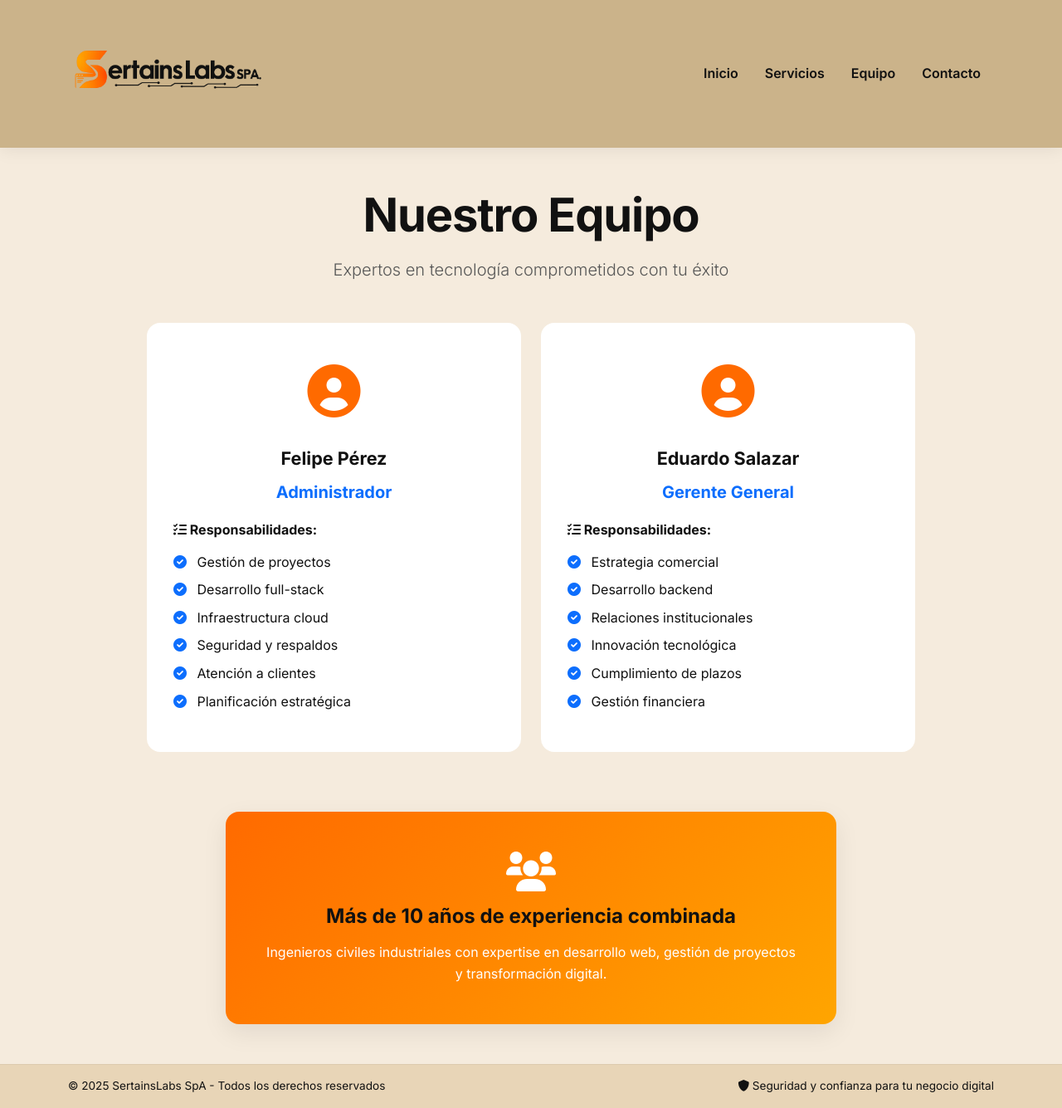
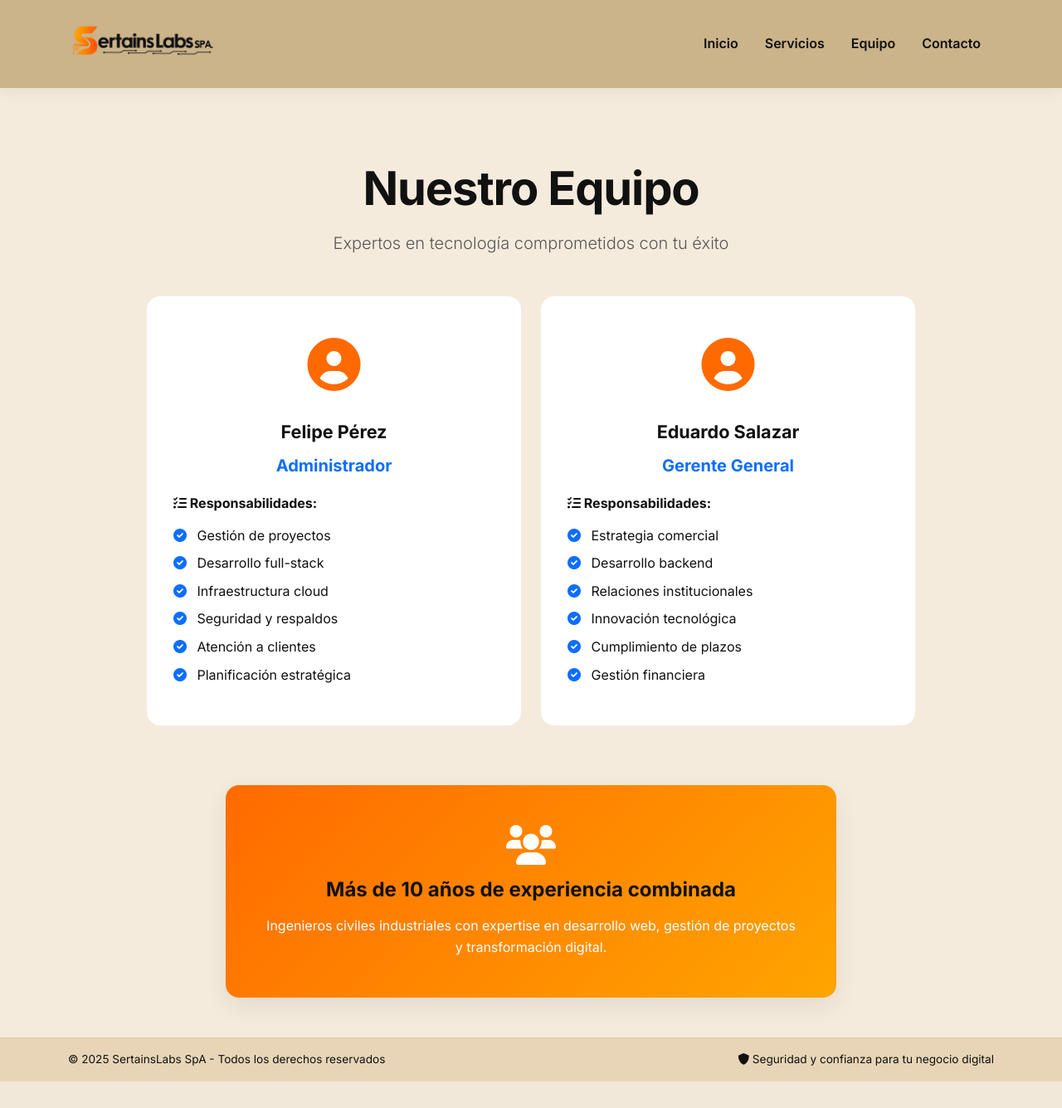
Before and after one commit to Eduardo3090/SertainsLabs-pageweb, a Flask app: page /equipo in a window 1280 px wide. Shown: the whole page at 83% size. After the commit the page ends 1303 px from the top, so only its background shows below. Run offline with Flask 3, Linux system fonts and the light colour scheme.

Commit message:
Update base.html

```diff
--- a/templates/base.html
+++ b/templates/base.html
@@ -19,14 +19,55 @@
 
     <!-- Estilos personalizados -->
     <link rel="stylesheet" href="{{ url_for('static', filename='css/style.css') }}">
+
+    <style>
+        /* Solución: logo sin afectar altura de navbar */
+        .navbar {
+            background-color: #E8D5B7;
+            padding: 8px 0;
+            min-height: 60px;
+        }
+
+        .navbar-brand {
+            position: relative;
+            top: -20px;
+            margin-bottom: -40px;
+        }
+
+        .navbar-brand img {
+            height: 120px;
+            width: auto;
+            display: block;
+        }
+
+        /* Ajuste para móviles */
+        @media (max-width: 768px) {
+            .navbar-brand {
+                top: -10px;
+                margin-bottom: -30px;
+            }
+            .navbar-brand img {
+                height: 80px;
+            }
+        }
+
+        /* Ajuste para que el contenido no quede debajo del logo */
+        body {
+            padding-top: 0;
+        }
+
+        main {
+            min-height: calc(100vh - 140px);
+        }
+    </style>
 </head>
 <body>
 
-    <!-- Navbar con logo2 mucho más grande -->
-    <nav class="navbar navbar-expand-lg sticky-top" style="background-color: #E8D5B7; padding: 4px 0;">
-        <div class="container">
+    <!-- Navbar con logo flotante -->
+    <nav class="navbar navbar-expand-lg sticky-top">
+        <div class="container position-relative">
             <a class="navbar-brand" href="/">
-                <img src="{{ url_for('static', filename='img/logo2.png') }}" alt="SertainsLabs SpA" style="height: 160px; width: auto;">
+                <img src="{{ url_for('static', filename='img/logo2.png') }}" alt="SertainsLabs SpA">
             </a>
             <button class="navbar-toggler" type="button" data-bs-toggle="collapse" data-bs-target="#navbarNav">
                 <span class="navbar-toggler-icon"></span>
@@ -50,8 +91,11 @@
         </div>
     </nav>
 
+    <!-- Espaciador para que el contenido no quede tapado por el logo flotante -->
+    <div style="height: 40px;"></div>
+
     <!-- Contenido principal -->
-    <main style="min-height: calc(100vh - 140px);">
+    <main>
         {% block content %}{% endblock %}
     </main>
 
```
